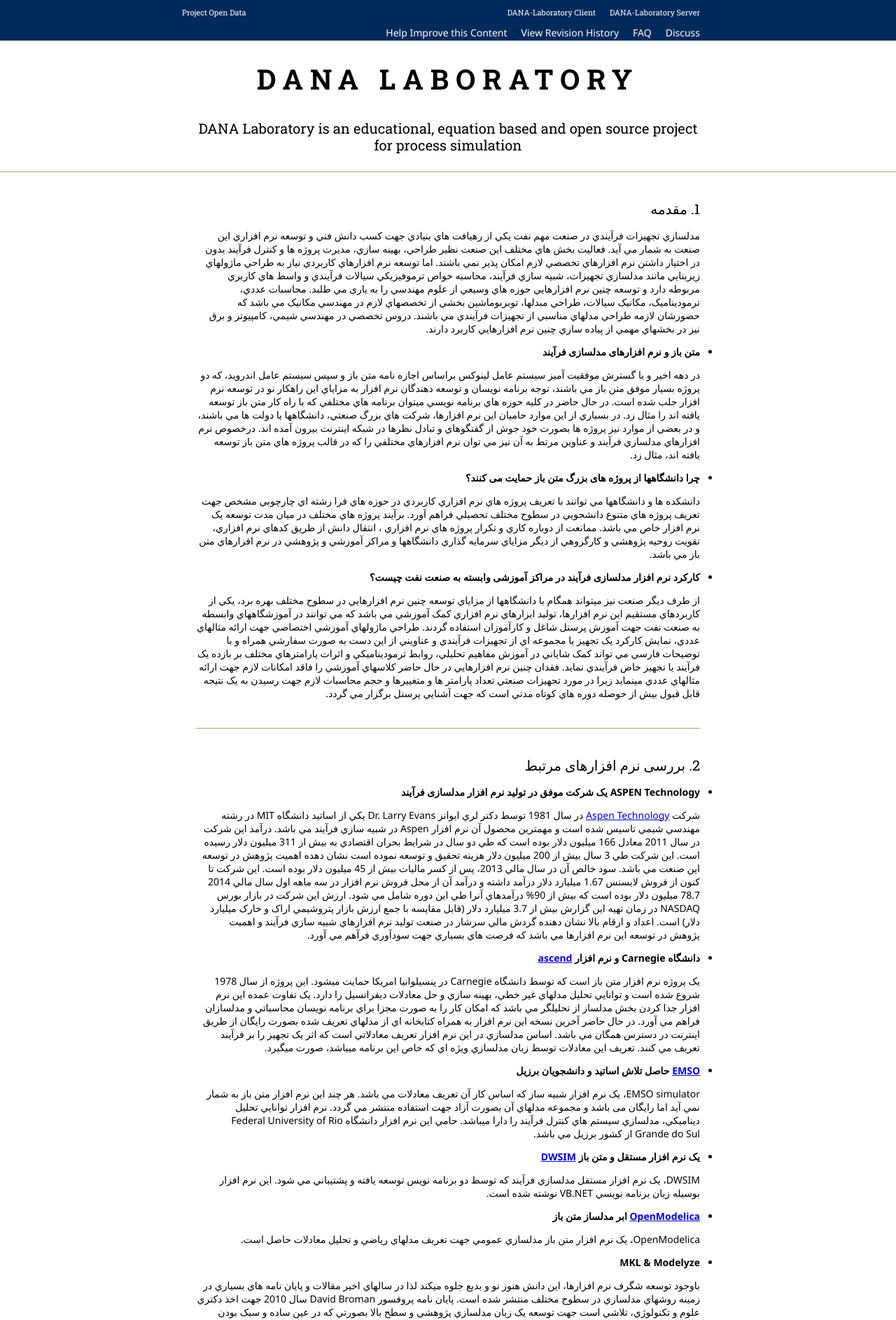
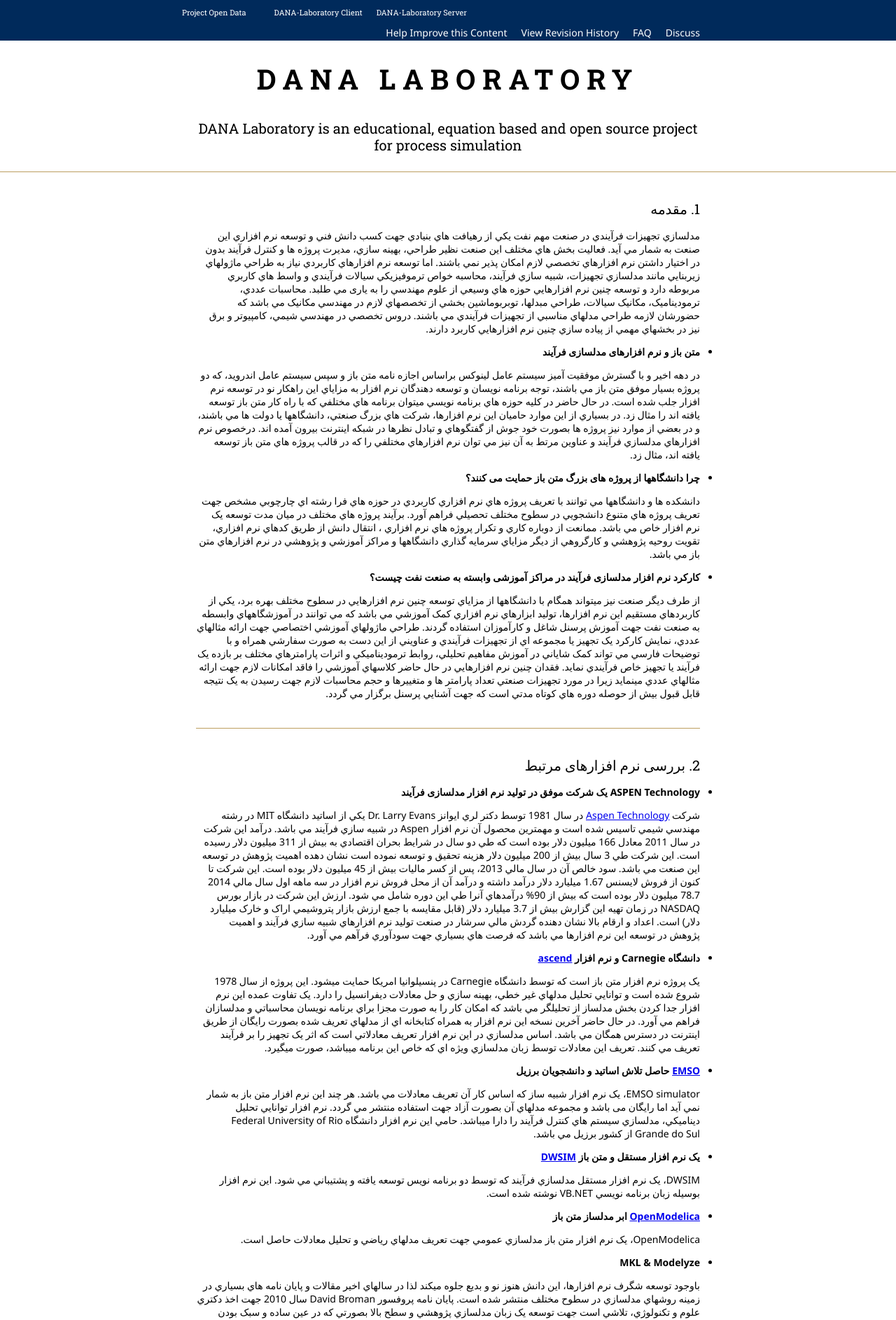
Before and after one commit to vimalaad/vimalaad.github.io, a Jekyll site: the page built from index.md, in a window 1280 px wide. Shown: the top 1886 px of the page at 70% size. Built offline with Jekyll 4.4.1, drawn with Linux system fonts in a browser that asks for light colours; nearby versions of some CDN libraries.

Commit message:
edit site

```diff
--- a/_includes/header.html
+++ b/_includes/header.html
@@ -39,7 +39,7 @@
                 <span class="icon-bar"></span>
               </a>
               <a class="brand" href="{{ site.root_url }}/">Project Open Data</a>
-              <ul class="nav pull-right">
+              <ul class="nav">
                 <li><a class="brand" href="{{ site.root_url }}/DANA-Laboratory.java">DANA-Laboratory Client</a></li>
                 <li><a class="brand" href="{{ site.root_url }}/DANA-Laboratory.jl">DANA-Laboratory Server</a></li>
               </ul>
```
